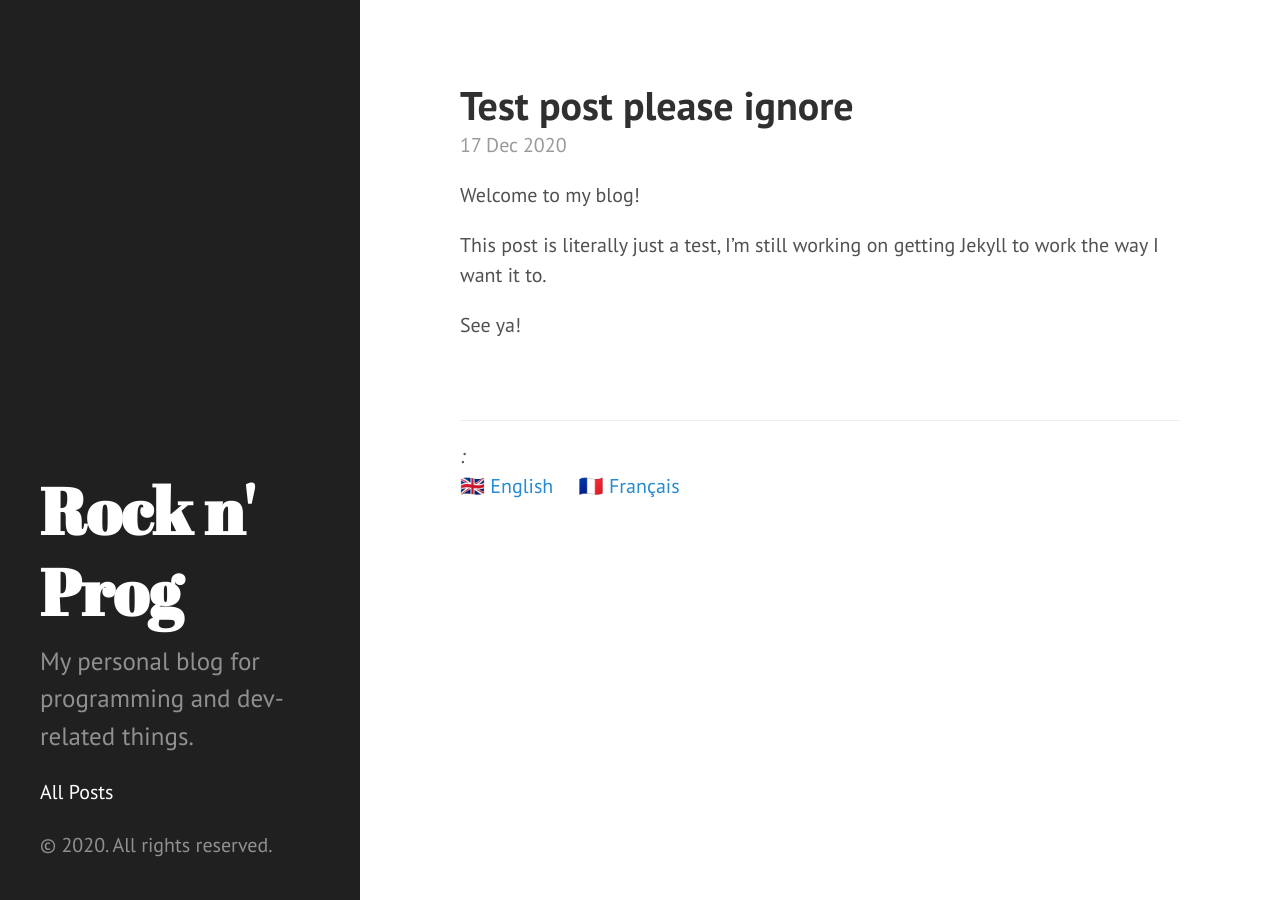
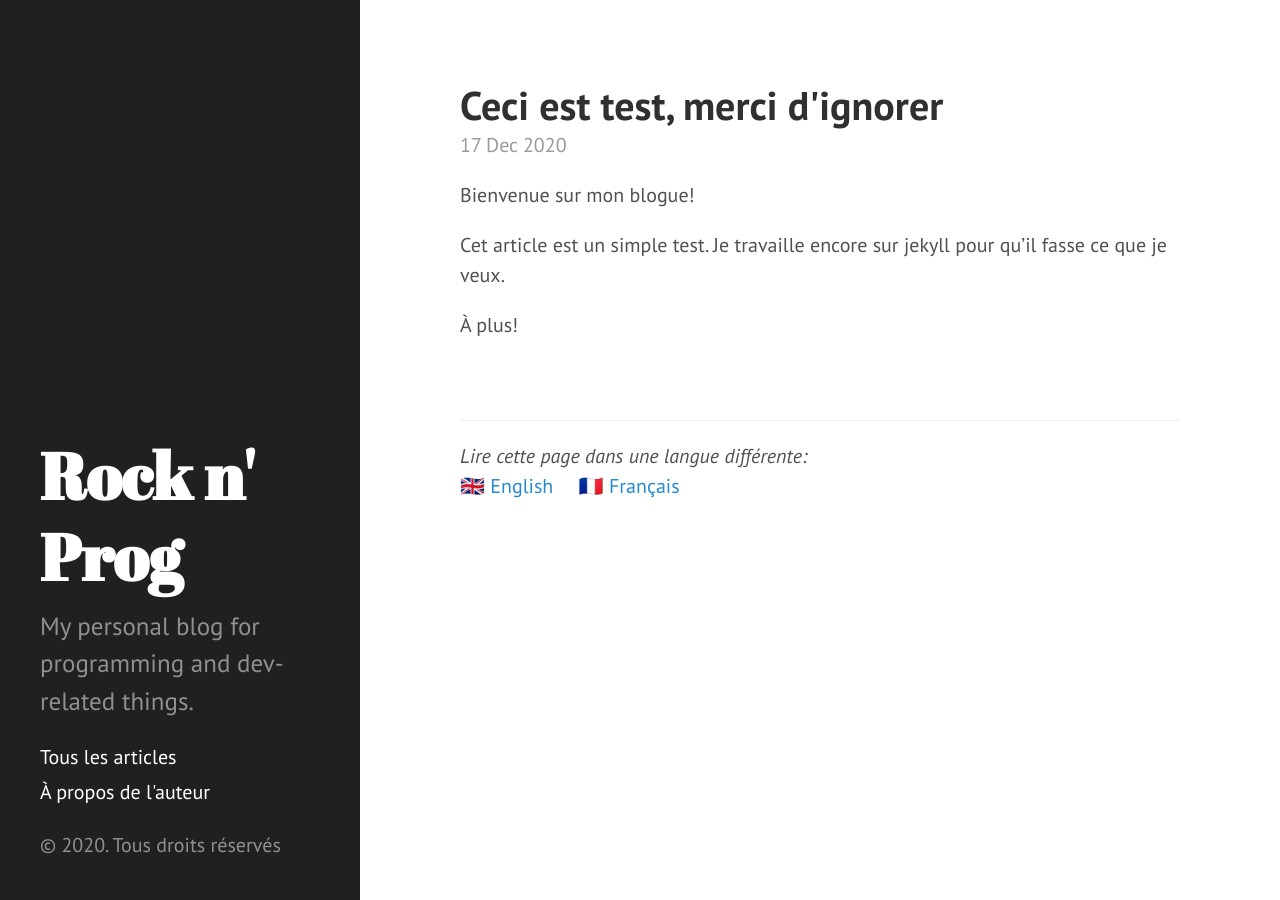
Before and after one commit to ExiledNarwal28/rocknprog, a Jekyll site: the page built from web/fr/_posts/2020-12-17-test-post-please-ignore.md, in a window 1280 px wide. Built offline with Jekyll 4.4.1, drawn with Linux system fonts in a browser that asks for light colours.

Commit message:
Localize more pages and add TODOs

```diff
--- a/web/_data/translations.yml
+++ b/web/_data/translations.yml
@@ -3,4 +3,10 @@ relatedPosts:
   fr: "Articles associés"
 differentLanguage:
   en: "Read this page in a different language"
-  es: "Lire cette page dans une langue différente"
+  fr: "Lire cette page dans une langue différente"
+allPosts:
+  en: "All posts"
+  fr: "Tous les articles"
+allRightsReserved:
+  en: "All rights reserved"
+  fr: "Tous droits réservés"
--- a/web/_includes/sidebar.html
+++ b/web/_includes/sidebar.html
@@ -2,6 +2,7 @@
     <div class="container sidebar-sticky">
         <div class="sidebar-about">
             <h1>
+                <!-- TODO : Change base url for a localized one -->
                 <a href="/">
                     {{ site.title }}
                 </a>
@@ -10,12 +11,9 @@
         </div>
 
         <nav class="sidebar-nav">
-            <a class="sidebar-nav-item{% if page.url == site.baseurl %} active{% endif %}" href="/{{ page.lang }}">All Posts</a>
-
-            {% comment %}
-            The code below dynamically generates a sidebar nav of pages with
-            `layout: page` in the front-matter. See readme for usage.
-            {% endcomment %}
+            <a class="sidebar-nav-item{% if page.url == site.baseurl %} active{% endif %}" href="/{{ page.lang }}">
+                {{ site.data.translations['allPosts'][page.lang] }}
+            </a>
 
             {% assign pages_list = site.pages | where:"lang", page.lang %}
             {% for node in pages_list %}
@@ -26,6 +24,6 @@
             {% endif %}
             {% endfor %}
         </nav>
-        <p>&copy; {{ site.time | date: '%Y' }}. All rights reserved.</p>
+        <p>&copy; {{ site.time | date: '%Y' }}. {{ site.data.translations['allRightsReserved'][page.lang] }}</p>
     </div>
 </div>
--- a/web/fr/_posts/2020-12-17-test-post-please-ignore.md
+++ b/web/fr/_posts/2020-12-17-test-post-please-ignore.md
@@ -1,14 +1,14 @@
 ---
 layout: post
-title:  "Test post please ignore"
+title:  "Ceci est test, merci d'ignorer"
 date:   2020-12-17
 categories: unrelated
 lang: fr
 lang-ref: test-post-please-ignore
 ---
 
-Welcome to my blog!
+Bienvenue sur mon blogue!
 
-This post is literally just a test, I'm still working on getting Jekyll to work the way I want it to.
+Cet article est un simple test. Je travaille encore sur jekyll pour qu'il fasse ce que je veux.
 
-See ya!
+À plus!
--- a/web/index.html
+++ b/web/index.html
@@ -2,6 +2,8 @@
 layout: home
 title: Home
 ---
+
+<!-- TODO : Find a way to remove this. -->
 
 <h1>Select Your Language</h1>
 {% for lang in site.data.languages %}
```
Also changed, not shown: web/fr/about.md (+4 -3 lines).
